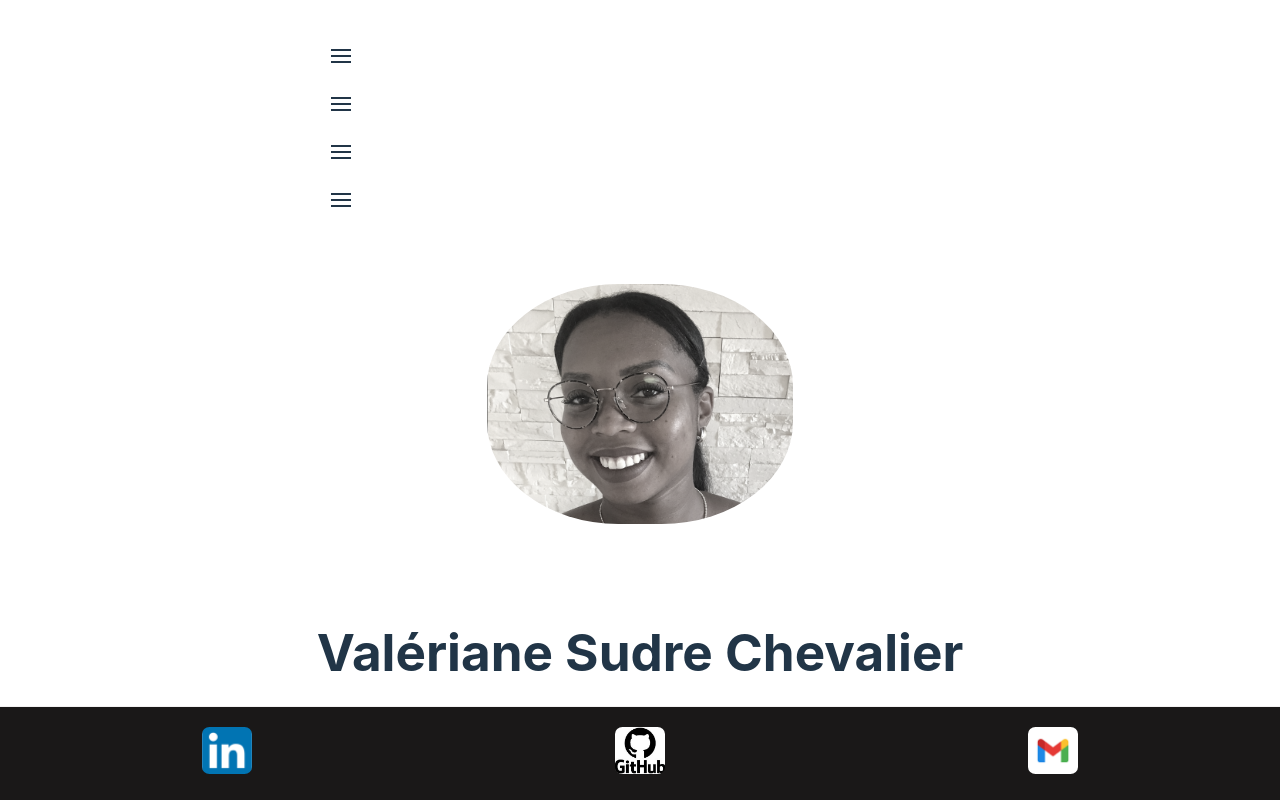
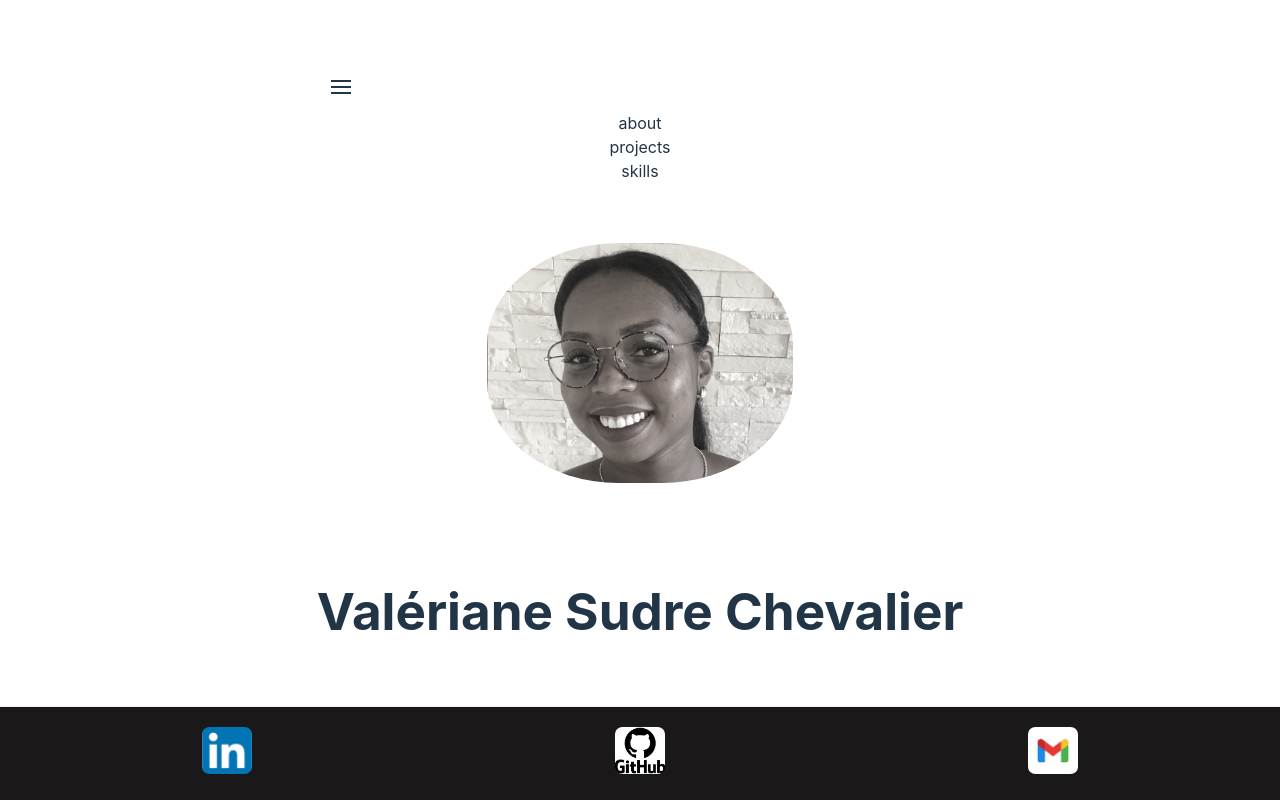
Before and after one commit to valihna/scvportfolio.github.io, a React (Vite) app: page /home in a window 1280 px wide. Built offline with nearby package versions, Linux system fonts and the light colour scheme.

Commit message:
Navbar menu burger ok

```diff
--- a/src/App.jsx
+++ b/src/App.jsx
@@ -1,10 +1,13 @@
 import { Outlet } from "react-router-dom";
+import Navbar from "./components/navbar/Navbar";
 import vsc from "./assets/vsc.jpg";
+import Footer from "./components/footer/Footer";
 import "./App.css";
 
 function App() {
   return (
-    <>
+    <div>
+      <Navbar />
       <Outlet />
       <div>
         <img className="vsc" src={vsc} alt="vsc" />
@@ -15,7 +18,10 @@ function App() {
           Edit <code>src/App.jsx</code> and save to test HMR
         </p> */}
       </div>
-    </>
+      <div className="footer">
+        <Footer />
+      </div>
+    </div>
   );
 }
 
--- a/src/components/about/About.jsx
+++ b/src/components/about/About.jsx
@@ -1,17 +1,5 @@
-import Navbar from "../navbar/Navbar";
-import Footer from "../footer/Footer";
-
 function About() {
-  return (
-    <div>
-      <div className="navbar">
-        <Navbar />
-      </div>
-      <div className="footer">
-        <Footer />
-      </div>
-    </div>
-  );
+  return <div>about</div>;
 }
 
 export default About;
--- a/src/components/contact/Contact.jsx
+++ b/src/components/contact/Contact.jsx
@@ -1,15 +1,13 @@
-import Navbar from "../navbar/Navbar";
-import Footer from "../footer/Footer";
+// import Nav
+// import Footer from "../footer/Footer";
 
 function Contact() {
   return (
     <div>
-      <div className="navbar">
-        <Navbar />
-      </div>
-      <div>
+      Contact
+      {/* <div>
         <Footer />
-      </div>
+      </div> */}
     </div>
   );
 }
--- a/src/components/home/Home.jsx
+++ b/src/components/home/Home.jsx
@@ -1,23 +1,23 @@
-import Navbar from "../navbar/Navbar";
+// import Navbar from "../navbar/Navbar";
 import About from "../about/About";
 import Projects from "../projects/Projects";
 import Skills from "../skills/Skills";
-import Footer from "../footer/Footer";
+// import Footer from "../footer/Footer";
 
 function Home() {
   return (
     <div>
-      <div className="navbar">
+      {/* <div className="navbar">
         <Navbar />
-      </div>
+      </div> */}
       <div className="cartes-home">
         <About />
         <Projects />
         <Skills />
       </div>
-      <div className="footer">
+      {/* <div className="footer">
         <Footer />
-      </div>
+      </div> */}
     </div>
   );
 }
--- a/src/components/navbar/Navbar.css
+++ b/src/components/navbar/Navbar.css
@@ -0,0 +1,3 @@
+/* .hamburger {
+  right: 10%;
+} */
--- a/src/components/navbar/Navbar.jsx
+++ b/src/components/navbar/Navbar.jsx
@@ -1,9 +1,10 @@
-import { Outlet } from "react-router-dom";
 import { useRef, useState } from "react";
 import { useClickAway } from "react-use";
 import { AnimatePresence, motion } from "framer-motion";
 import { Squash as Hamburger } from "hamburger-react";
 import { routes } from "./routes";
+
+// import "Navbar.css";
 
 const Navbar = () => {
   const [isOpen, setOpen] = useState(false);
@@ -13,9 +14,8 @@ const Navbar = () => {
 
   return (
     <div>
-      <Outlet />
       <div ref={ref} className="lg:hidden">
-        <Hamburger toggled={isOpen} size={20} toggle={setOpen} />
+        <Hamburger toggled={isOpen} right={10} size={20} toggle={setOpen} />
         <AnimatePresence>
           {isOpen && (
             <motion.div
--- a/src/components/projects/Projects.jsx
+++ b/src/components/projects/Projects.jsx
@@ -1,15 +1,16 @@
-import Navbar from "../navbar/Navbar";
-import Footer from "../footer/Footer";
+// import Navbar from "../navbar/Navbar";
+// import Footer from "../footer/Footer";
 
 function Projects() {
   return (
     <div>
-      <div className="navbar">
+      projects
+      {/* <div className="navbar">
         <Navbar />
       </div>
       <div className="footer">
         <Footer />
-      </div>
+      </div> */}
     </div>
   );
 }
--- a/src/components/skills/Skills.jsx
+++ b/src/components/skills/Skills.jsx
@@ -1,15 +1,16 @@
-import Navbar from "../navbar/Navbar";
-import Footer from "../footer/Footer";
+// import Navbar from "../navbar/Navbar";
+// import Footer from "../footer/Footer";
 
 function Skills() {
   return (
     <div>
-      <div className="navbar">
+      skills
+      {/* <div className="navbar">
         <Navbar />
       </div>
       <div className="footer">
         <Footer />
-      </div>
+      </div> */}
     </div>
   );
 }
```
Also changed, not shown: package.json (+6 -1 lines), src/main.jsx (+4 -4 lines), 1 other file (tests, documents, lock files or other folders).
